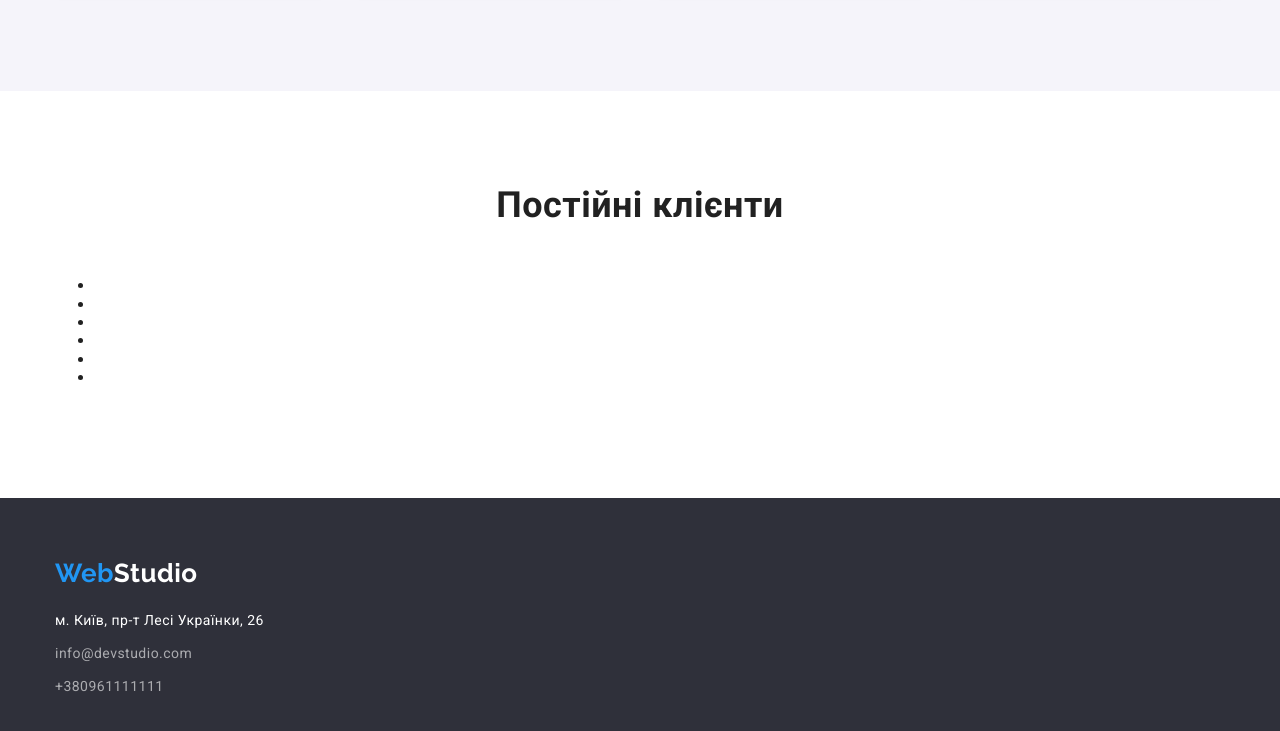
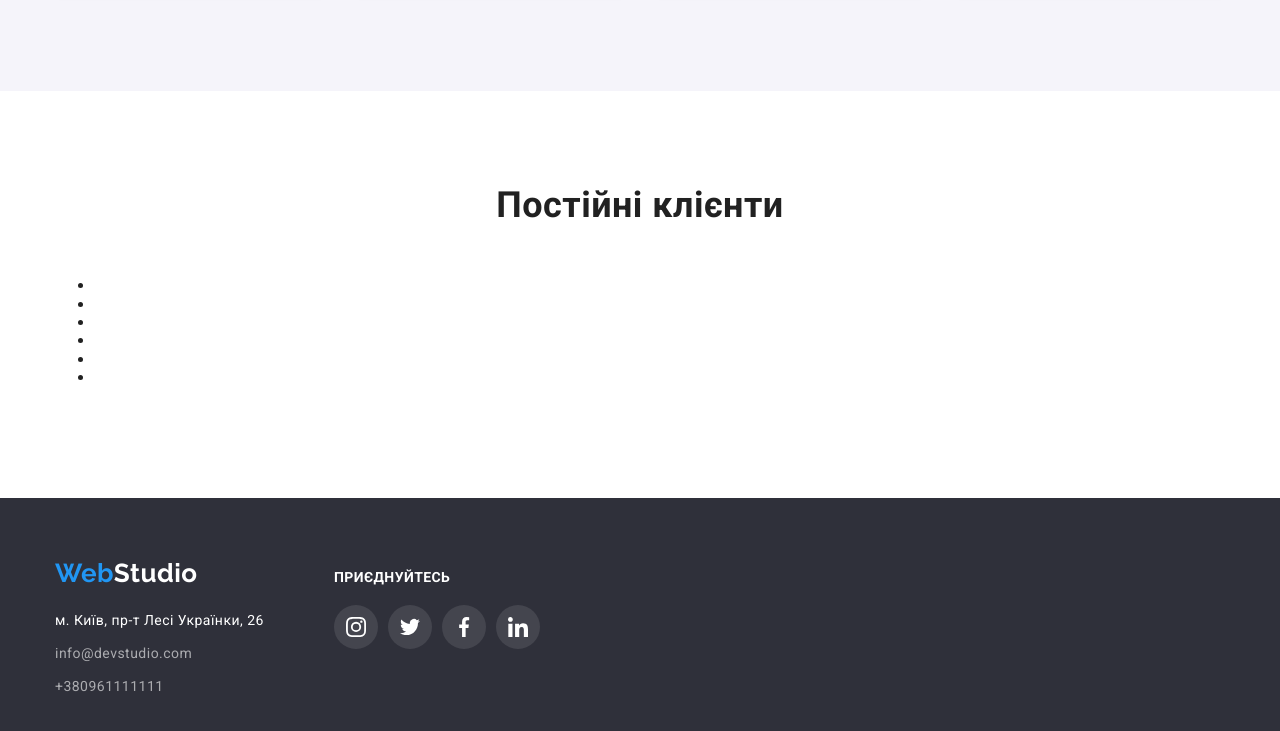
Before and after one commit to petrov-tech/goit-markup-hw-04, a plain HTML site: page index.html in a window 1280 px wide. Shown: the part 2209-2940 px from the top of the page. Drawn offline with nearby package versions, Linux system fonts and the light colour scheme.

Commit message:
footer update

```diff
--- a/css/styles.css
+++ b/css/styles.css
@@ -439,7 +439,12 @@ img {
   background-color: var(--footer-backgound);
 }
 
+.adress-box {
+  display: block;
+}
+
 .container-footer {
+  display: flex;
   padding-top: 60px;
   padding-bottom: 60px;
 }
@@ -480,6 +485,57 @@ img {
   line-height: 1.71;
   color: rgba(255, 255, 255, 0.6);
 }
+
+.box-social-footer {
+  margin-left: 70px;
+  padding-top: 12px;
+    width: 206px;
+  height: 80px;
+
+}
+
+.text-footer {
+  margin-top: 0;
+  margin-bottom: 20px;
+  font-weight: 700;
+font-size: 14px;
+line-height: 1.14;
+letter-spacing: 0.03em;
+text-transform: uppercase;
+
+color: var(--white-color);
+}
+
+
+.social-footer {
+  display: flex;
+  padding-bottom: 30px;
+  margin: 0;
+  /* justify-content: center;
+  align-items: center; */
+}
+
+.social-link-footer {
+  display: flex;
+  width: 44px;
+  height: 44px;
+  border-radius: 50px;
+background-color: rgba(255, 255, 255, 0.1);
+  justify-content: center;
+  align-items: center;
+}
+
+.social-item + .social-item {
+  margin-left: 10px;
+}
+
+.icon-social-footer {
+  display: block;
+  width: 20px;
+  height: 20px;
+  fill:var(--white-color);
+}
+
 
 /* portfolio html */
 
@@ -592,7 +648,7 @@ img {
 
 
 
-/* .icon-social:hover {
+.icon-social:hover {
   fill: var(--background-main-color);
 
 }
@@ -601,4 +657,3 @@ img {
   background-color: var(--accent-color);
 
 }
- */
--- a/index.html
+++ b/index.html
@@ -211,36 +211,47 @@
                   <li class="social-item">
                     <a class="social-link" href="">
                       <svg class="icon-social">
-                      <use href="./images/symbol-defs.svg#icon-instagram"></use>
+                        <use
+                          href="./images/symbol-defs.svg#icon-instagram"
+                        ></use>
                       </svg>
                     </a>
                   </li>
                   <li class="social-item">
                     <a class="social-link" href="">
-                       <svg  class="icon-social">
-                      <use href="./images/symbol-defs.svg#icon-twitter" width="20" height="20"></use>
+                      <svg class="icon-social">
+                        <use
+                          href="./images/symbol-defs.svg#icon-twitter"
+                          width="20"
+                          height="20"
+                        ></use>
                       </svg>
                     </a>
-
                   </li>
                   <li class="social-item">
                     <a class="social-link" href="">
-                      <svg  class="icon-social">
-                      <use href="./images/symbol-defs.svg#icon-facebook" width="20" height="20"></use>
+                      <svg class="icon-social">
+                        <use
+                          href="./images/symbol-defs.svg#icon-facebook"
+                          width="20"
+                          height="20"
+                        ></use>
                       </svg>
                     </a>
-
                   </li>
                   <li class="social-item">
                     <a class="social-link" href="">
-                      <svg  class="icon-social">
-                      <use href="./images/symbol-defs.svg#icon-linkedin" width="20" height="20"></use>
+                      <svg class="icon-social">
+                        <use
+                          href="./images/symbol-defs.svg#icon-linkedin"
+                          width="20"
+                          height="20"
+                        ></use>
                       </svg>
                     </a>
                   </li>
                 </ul>
               </div>
-
             </li>
 
             <li class="card">
@@ -264,30 +275,42 @@
                   <li class="social-item">
                     <a class="social-link" href="">
                       <svg class="icon-social">
-                      <use href="./images/symbol-defs.svg#icon-instagram"></use>
+                        <use
+                          href="./images/symbol-defs.svg#icon-instagram"
+                        ></use>
                       </svg>
                     </a>
                   </li>
                   <li class="social-item">
                     <a class="social-link" href="">
-                       <svg  class="icon-social">
-                      <use href="./images/symbol-defs.svg#icon-twitter" width="20" height="20"></use>
+                      <svg class="icon-social">
+                        <use
+                          href="./images/symbol-defs.svg#icon-twitter"
+                          width="20"
+                          height="20"
+                        ></use>
                       </svg>
                     </a>
-
                   </li>
                   <li class="social-item">
                     <a class="social-link" href="">
-                      <svg  class="icon-social">
-                      <use href="./images/symbol-defs.svg#icon-facebook" width="20" height="20"></use>
+                      <svg class="icon-social">
+                        <use
+                          href="./images/symbol-defs.svg#icon-facebook"
+                          width="20"
+                          height="20"
+                        ></use>
                       </svg>
                     </a>
-
                   </li>
                   <li class="social-item">
                     <a class="social-link" href="">
-                      <svg  class="icon-social">
-                      <use href="./images/symbol-defs.svg#icon-linkedin" width="20" height="20"></use>
+                      <svg class="icon-social">
+                        <use
+                          href="./images/symbol-defs.svg#icon-linkedin"
+                          width="20"
+                          height="20"
+                        ></use>
                       </svg>
                     </a>
                   </li>
@@ -316,30 +339,42 @@
                   <li class="social-item">
                     <a class="social-link" href="">
                       <svg class="icon-social">
-                      <use href="./images/symbol-defs.svg#icon-instagram"></use>
+                        <use
+                          href="./images/symbol-defs.svg#icon-instagram"
+                        ></use>
                       </svg>
                     </a>
                   </li>
                   <li class="social-item">
                     <a class="social-link" href="">
-                       <svg  class="icon-social">
-                      <use href="./images/symbol-defs.svg#icon-twitter" width="20" height="20"></use>
+                      <svg class="icon-social">
+                        <use
+                          href="./images/symbol-defs.svg#icon-twitter"
+                          width="20"
+                          height="20"
+                        ></use>
                       </svg>
                     </a>
-
                   </li>
                   <li class="social-item">
                     <a class="social-link" href="">
-                      <svg  class="icon-social">
-                      <use href="./images/symbol-defs.svg#icon-facebook" width="20" height="20"></use>
+                      <svg class="icon-social">
+                        <use
+                          href="./images/symbol-defs.svg#icon-facebook"
+                          width="20"
+                          height="20"
+                        ></use>
                       </svg>
                     </a>
-
                   </li>
                   <li class="social-item">
                     <a class="social-link" href="">
-                      <svg  class="icon-social">
-                      <use href="./images/symbol-defs.svg#icon-linkedin" width="20" height="20"></use>
+                      <svg class="icon-social">
+                        <use
+                          href="./images/symbol-defs.svg#icon-linkedin"
+                          width="20"
+                          height="20"
+                        ></use>
                       </svg>
                     </a>
                   </li>
@@ -368,30 +403,42 @@
                   <li class="social-item">
                     <a class="social-link" href="">
                       <svg class="icon-social">
-                      <use href="./images/symbol-defs.svg#icon-instagram"></use>
+                        <use
+                          href="./images/symbol-defs.svg#icon-instagram"
+                        ></use>
                       </svg>
                     </a>
                   </li>
                   <li class="social-item">
                     <a class="social-link" href="">
-                       <svg  class="icon-social">
-                      <use href="./images/symbol-defs.svg#icon-twitter" width="20" height="20"></use>
+                      <svg class="icon-social">
+                        <use
+                          href="./images/symbol-defs.svg#icon-twitter"
+                          width="20"
+                          height="20"
+                        ></use>
                       </svg>
                     </a>
-
                   </li>
                   <li class="social-item">
                     <a class="social-link" href="">
-                      <svg  class="icon-social">
-                      <use href="./images/symbol-defs.svg#icon-facebook" width="20" height="20"></use>
+                      <svg class="icon-social">
+                        <use
+                          href="./images/symbol-defs.svg#icon-facebook"
+                          width="20"
+                          height="20"
+                        ></use>
                       </svg>
                     </a>
-
                   </li>
                   <li class="social-item">
                     <a class="social-link" href="">
-                      <svg  class="icon-social">
-                      <use href="./images/symbol-defs.svg#icon-linkedin" width="20" height="20"></use>
+                      <svg class="icon-social">
+                        <use
+                          href="./images/symbol-defs.svg#icon-linkedin"
+                          width="20"
+                          height="20"
+                        ></use>
                       </svg>
                     </a>
                   </li>
@@ -420,6 +467,7 @@
     <!-- підвал -->
     <footer class="footer">
       <div class="container container-footer">
+        <div class="adress-box">
           <a lang="en" href="./index.html" class="logo second"
             ><span class="logo-word secondary">Web</span>Studio</a
           >
@@ -438,46 +486,60 @@
                 >
               </li>
               <li class="contacts-link">
-              <a href="tel:+380961111111" class="contact-link">+380961111111</a>
+                <a href="tel:+380961111111" class="contact-link"
+                  >+380961111111</a
+                >
               </li>
             </ul>
           </address>
         </div>
+
+        <div class="box-social-footer">
+          <p class="text-footer">приєднуйтесь</p>
+          <ul class="social-footer list">
+            <li class="social-item">
+              <a class="social-link-footer" href="">
+                <svg class="icon-social-footer">
+                  <use href="./images/symbol-defs.svg#icon-instagram"></use>
+                </svg>
+              </a>
+            </li>
+            <li class="social-item">
+              <a class="social-link-footer" href="">
+                <svg class="icon-social-footer">
+                  <use
+                    href="./images/symbol-defs.svg#icon-twitter"
+                    width="20"
+                    height="20"
+                  ></use>
+                </svg>
+              </a>
+            </li>
+            <li class="social-item">
+              <a class="social-link-footer" href="">
+                <svg class="icon-social-footer">
+                  <use
+                    href="./images/symbol-defs.svg#icon-facebook"
+                    width="20"
+                    height="20"
+                  ></use>
+                </svg>
+              </a>
+            </li>
+            <li class="social-item">
+              <a class="social-link-footer" href="">
+                <svg class="icon-social-footer">
+                  <use
+                    href="./images/symbol-defs.svg#icon-linkedin"
+                    width="20"
+                    height="20"
+                  ></use>
+                </svg>
+              </a>
+            </li>
+          </ul>
+        </div>
+      </div>
     </footer>
   </body>
 </html>
-
-<!-- <section class="advantages section">
-        <div class="container">
-          <h2 class="visually-hidden">Наші переваги</h2>
-          <ul class="advantages-list list">
-            <li class="item icon antenna">
-              <h3 class="advantages-title">УВАГА ДО ДЕТАЛЕЙ</h3>
-              <p class="advantages-text">
-                Ідейні міркування, і навіть початок повсякденної роботи з
-                формування позиції.
-              </p>
-            </li>
-            <li class="item icon clock">
-              <h3 class="advantages-title">ПУНКТУАЛЬНІСТЬ</h3>
-              <p class="advantages-text">
-                Завдання організації, особливо рамки і місце навчання кадрів
-                тягне у себе.
-              </p>
-            </li>
-            <li class="item icon diagram">
-              <h3 class="advantages-title">ПЛАНУВАННЯ</h3>
-              <p class="advantages-text">
-                Так само консультація з широким активом значною мірою зумовлює.
-              </p>
-            </li>
-            <li class="item icon astronaut">
-              <h3 class="advantages-title">СУЧАСНІ ТЕХНОЛОГІЇ</h3>
-              <p class="advantages-text">
-                Значимість цих проблем настільки очевидна, що реалізація
-                планових завдань.
-              </p>
-            </li>
-          </ul>
-        </div>
-      </section> -->
```
Lines whose indentation alone changed are shown as unchanged.
